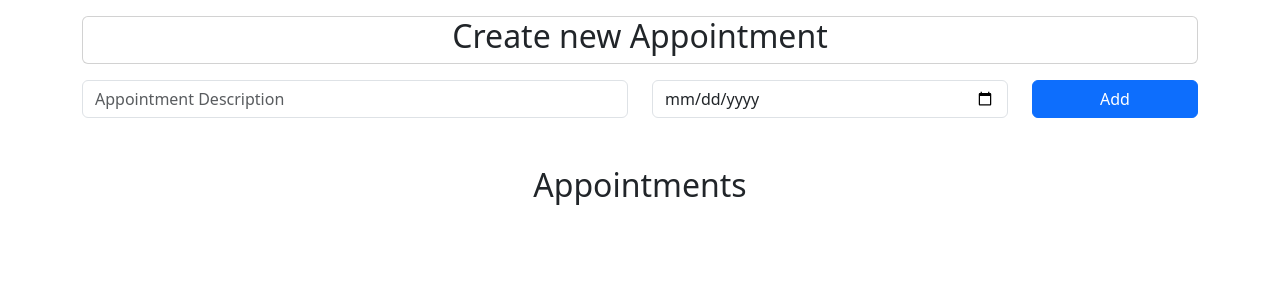
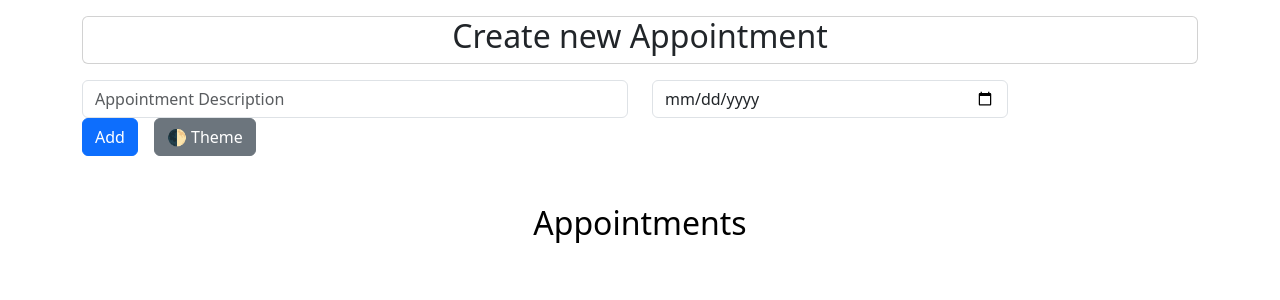
Before and after one commit to Shubhankit101/appointment-app, an Angular app: page / in a window 1280 px wide. Shown: the top 300 px of the page. Built offline with nearby package versions, Linux system fonts and the light colour scheme.

Commit message:
Added theme change feature

```diff
--- a/src/app/appointment-list/appointment-list.component.html
+++ b/src/app/appointment-list/appointment-list.component.html
@@ -13,10 +13,14 @@
         <div class="col-md-4">
             <input class="form-control" [(ngModel)]="newAppointmentDate" placeholder="Appointment Date" type="date"/>
         </div>
-        <div class="col-md-2">
-            <button class="btn btn-primary w-100" (click)="addAppointment()">Add</button>
+        <div class="col-auto d-flex align-items-center">
+            <button class="btn btn-primary" (click)="addAppointment()">Add</button>
+            <button class="btn btn-secondary ms-3" (click)="toggleTheme()">🌓 Theme</button>
         </div>
+
     </div>
+
+
     <h2 class=" text-center mt-5">Appointments</h2>
     <ul class="list-group mt-3">
         <li class="list-group-item d-flex justify-content-between align-items-center" *ngFor="let appointment of appointments; index as i">
--- a/src/app/appointment-list/appointment-list.component.ts
+++ b/src/app/appointment-list/appointment-list.component.ts
@@ -20,6 +20,15 @@ export class AppointmentListComponent implements OnInit {
   ngOnInit(): void {
     let savedAppointments = localStorage.getItem('appointments');
     this.appointments = savedAppointments ? JSON.parse(savedAppointments) : [];
+    const savedTheme = localStorage.getItem('theme');
+    if (savedTheme) {
+      document.body.classList.add(savedTheme);
+    }
+  }
+
+  toggleTheme():void{
+      const isDark = document.body.classList.toggle('dark-theme');
+      localStorage.setItem('theme', isDark ? 'dark-theme' : '');
   }
 
   addAppointment() {
--- a/src/styles.css
+++ b/src/styles.css
@@ -1 +1,24 @@
 @import url("../node_modules/bootstrap/dist/css/bootstrap.min.css");
+
+:root {
+    --bg-color: #ffffff;
+    --text-color: #000000;
+    --item-bg: #f8f9fa;
+  }
+
+  .dark-theme {
+    --bg-color: #1e1e1e;
+    --text-color: #ffffff;
+    --item-bg: #333;
+  }
+
+  body {
+    background-color: var(--bg-color);
+    color: var(--text-color);
+    transition: all 0.3s ease;
+  }
+
+  .list-group-item {
+    background-color: var(--item-bg);
+    color: var(--text-color);
+  }
```
